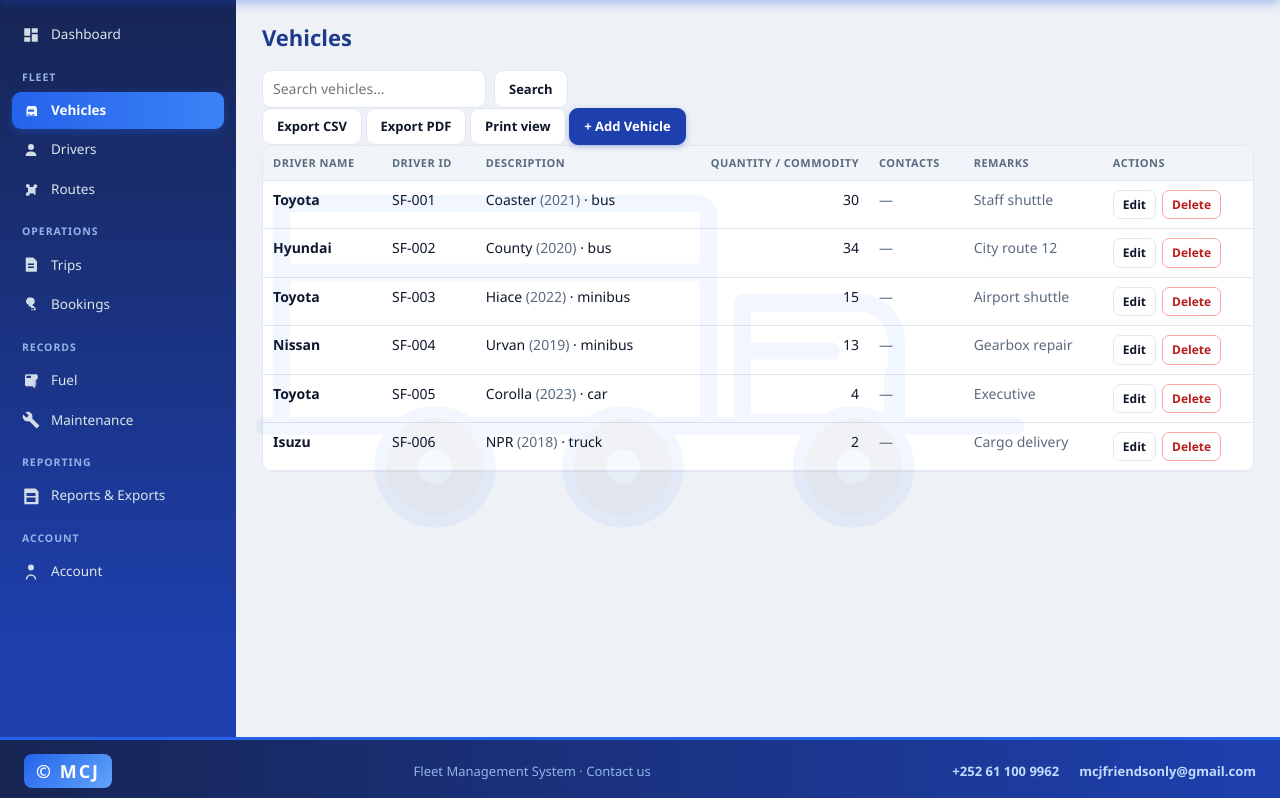
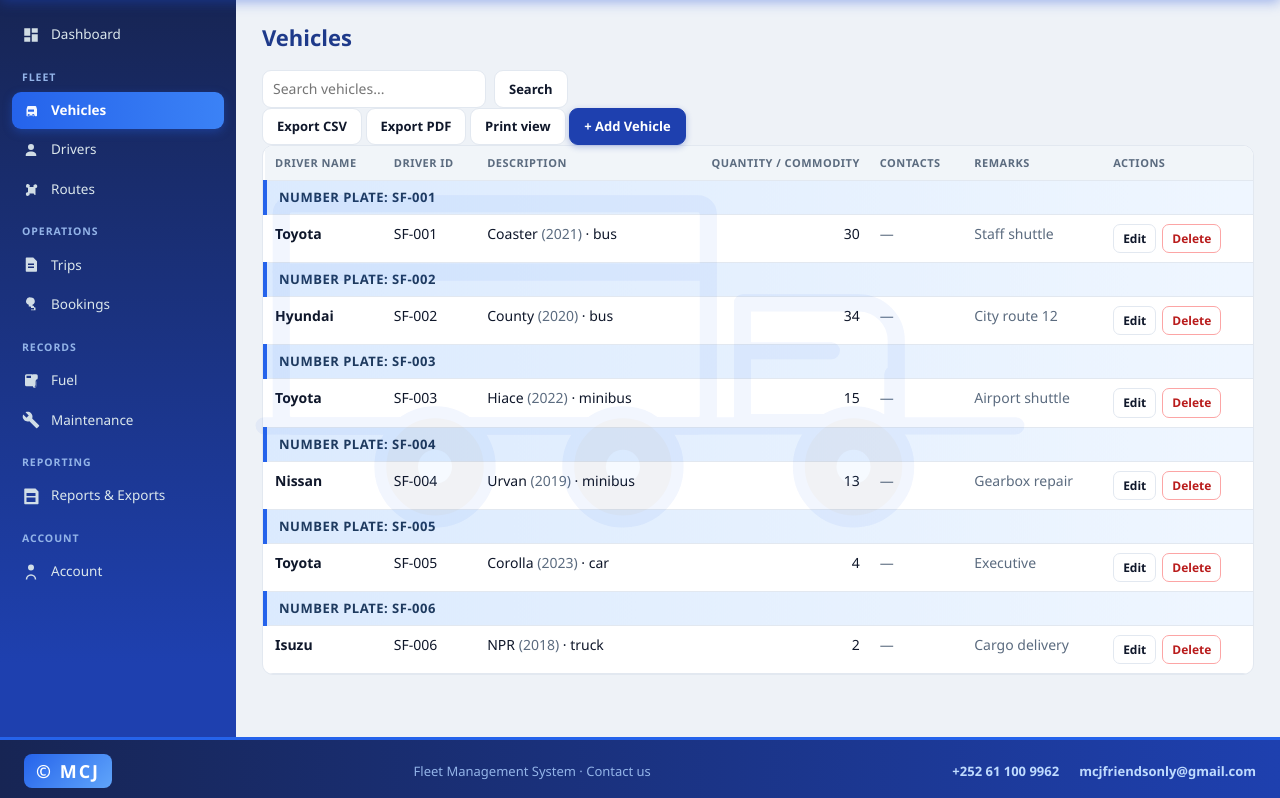
Before and after one commit to mcjawale/sahan, a Flask app: page /fleet/vehicles in a window 1280 px wide. Shown: the part 63-861 px from the top of the page. Run offline with Flask 3, Linux system fonts and the light colour scheme; the visitor is signed in with stand-in values (Sample User, id 1); data comes from the database, SQL or seed files in the repository.

Commit message:
Group trucks by number plate in sections on vehicles page

```diff
--- a/static/css/style.css
+++ b/static/css/style.css
@@ -301,6 +301,16 @@ td.num, th.num { text-align: right; font-variant-numeric: tabular-nums; }
 .flash.error { background: #fee2e2; color: var(--err); border: 1px solid #fecaca; }
 
 .empty { padding: 26px; text-align: center; color: var(--muted); }
+.group-head td {
+  background: linear-gradient(90deg, #dbeafe, #eff6ff);
+  color: #1e3a5f;
+  font-weight: 800;
+  letter-spacing: .5px;
+  font-size: 13px;
+  text-transform: uppercase;
+  border-left: 4px solid #2563eb;
+  padding: 7px 12px;
+}
 .muted { color: var(--muted); }
 .mt { margin-top: 12px; }
 .actions { display: flex; gap: 6px; flex-wrap: wrap; }
--- a/templates/fleet/vehicles.html
+++ b/templates/fleet/vehicles.html
@@ -16,6 +16,9 @@
     </thead>
     <tbody>
       {% for v in rows %}
+      {% if loop.changed(v.plate_no) %}
+      <tr class="group-head"><td colspan="7">Number Plate: {{ v.plate_no }}</td></tr>
+      {% endif %}
       <tr>
         <td><strong>{{ v.make }}</strong></td>
         <td>{{ v.plate_no }}</td>
```
